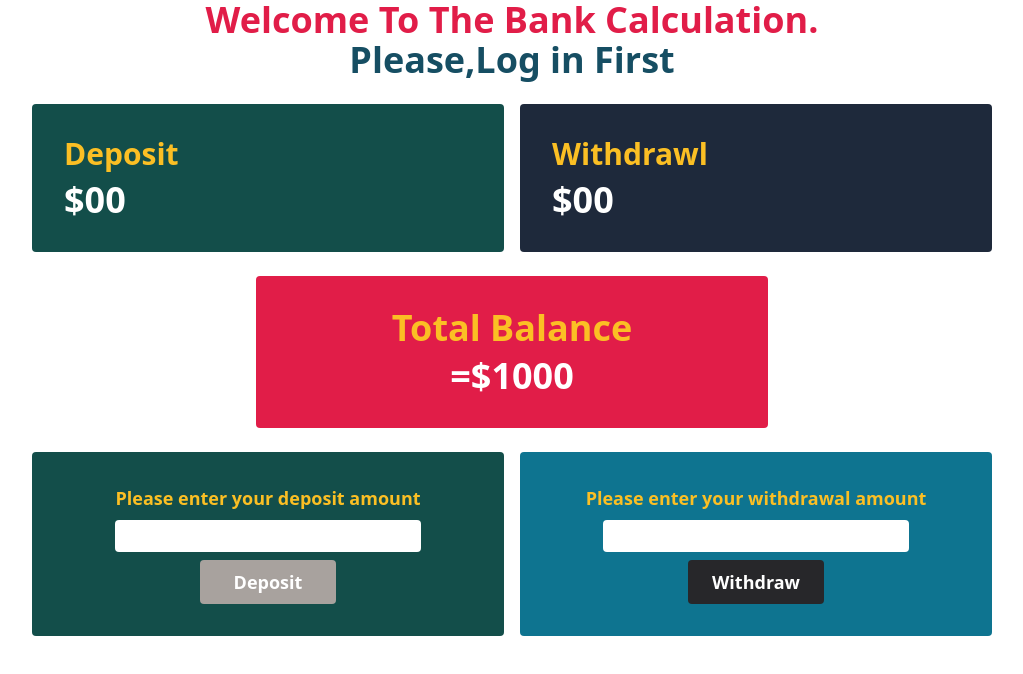
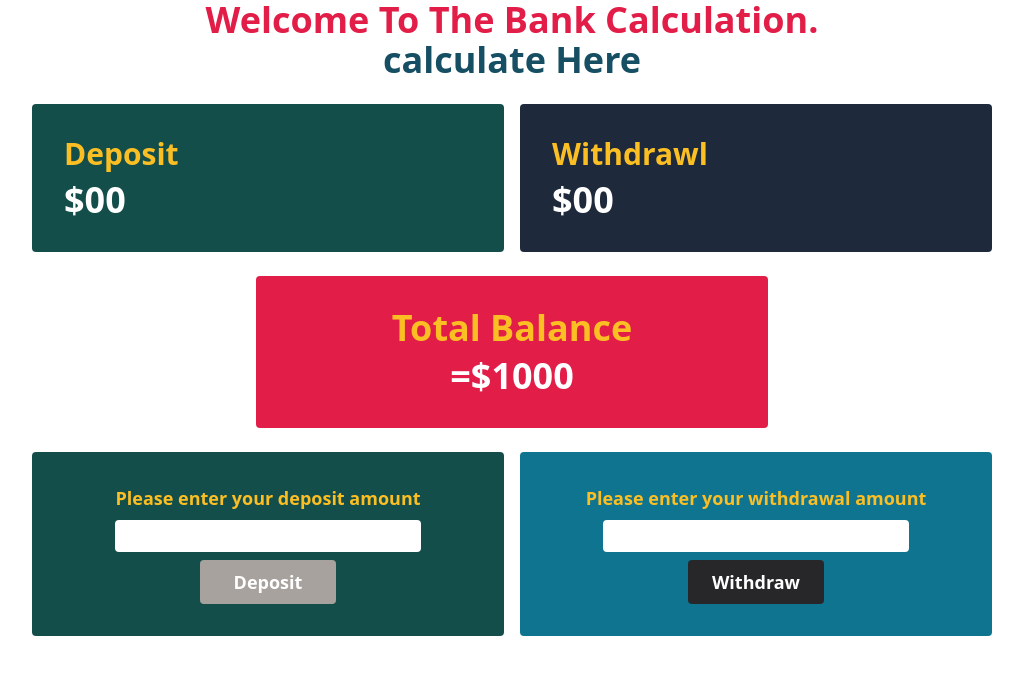
Before and after one commit to ABuBakar7447/calculation-repo, a plain HTML site: page calculation.html in a window 1280 px wide. Shown: the whole page, without its empty margins (128-1151 px from the left). Drawn offline with nearby package versions, Linux system fonts and the light colour scheme.

Commit message:
second commit

```diff
--- a/calculation.html
+++ b/calculation.html
@@ -12,7 +12,7 @@
 <body>
 
     <header>
-        <h1 class="text-rose-600 text-center mx-auto text-4xl font-bold">Welcome To The Bank Calculation.<br><span class="text-cyan-900">Please,Log in First</span></h1>
+        <h1 class="text-rose-600 text-center mx-auto text-4xl font-bold">Welcome To The Bank Calculation.<br><span class="text-cyan-900">calculate Here</span></h1>
     </header>
 
 
```
